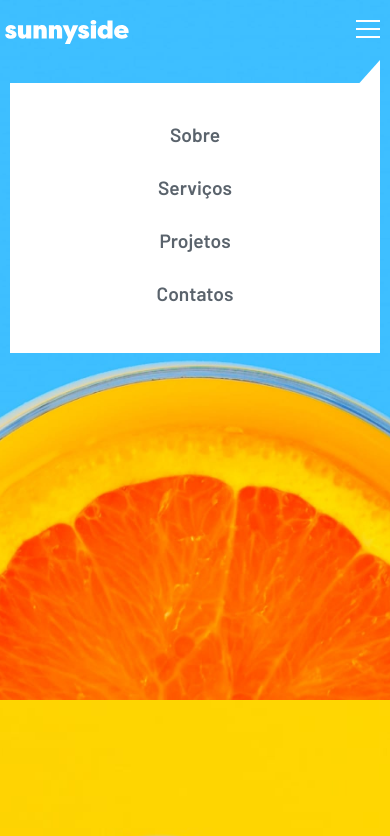
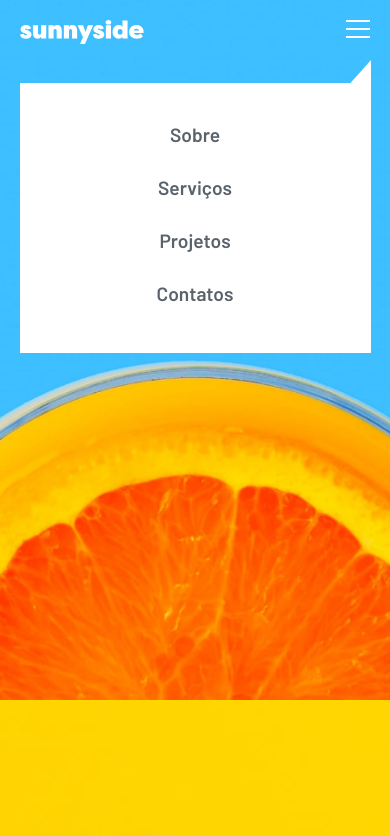
Before and after one commit to JonataRossanttles/Sunnyside, a plain HTML site: page index.html in a window 390 px wide. Both pictures are taken after a click on the link 368 px from the left and 32 px from the top of the page. Shown: the top 836 px of the page. Drawn offline with Linux system fonts and the light colour scheme.

Commit message:
Add files via upload

```diff
--- a/style.css
+++ b/style.css
@@ -380,7 +380,7 @@ text-align: center;
        width: 100%;
         display: flex;
         align-content: space-around;
-        padding: 20px 10px 5px 5px;
+        padding: 20px 20px 5px 20px;
         box-sizing: border-box;
 
     }
@@ -433,7 +433,7 @@ text-align: center;
     .show-mobile{
         display: block;
         background-color: white;
-        width: 95%;
+        width: 90%;
        margin:auto;
        margin-top: 30px;
         height: 270px;
@@ -448,7 +448,7 @@ text-align: center;
 
         position: absolute;
         top: 88px;
-       right: 2.5%;
+       right: 5%;
         content: '';
         transform: translate(0%, -100%);
         border-left: 25px solid transparent;
```
